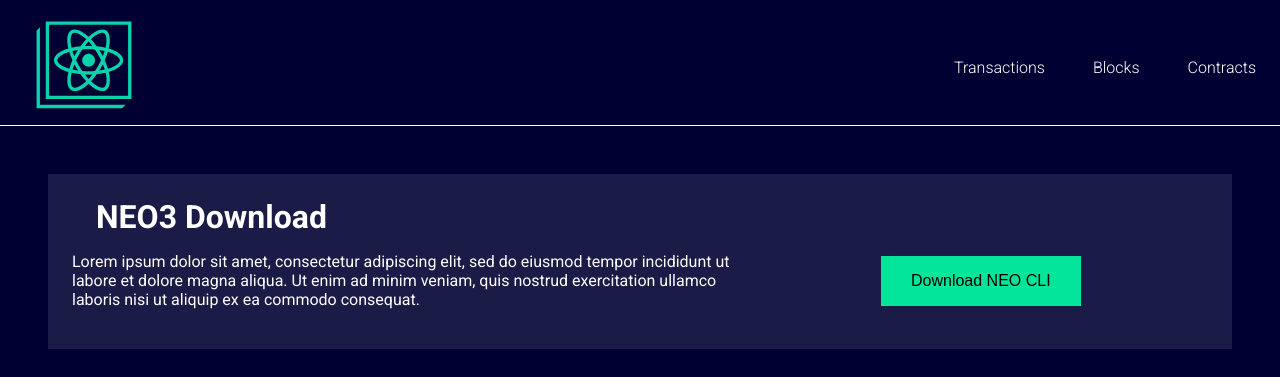
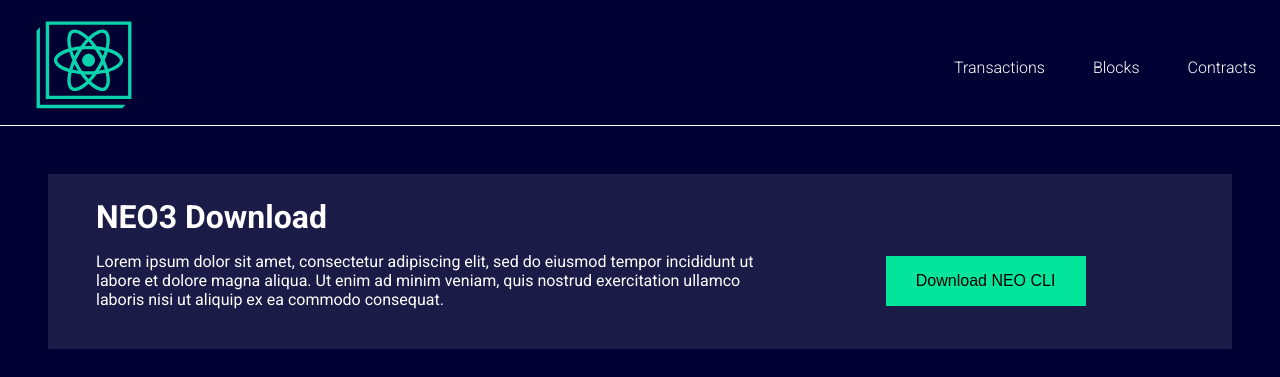
Before and after one commit to CityOfZion/neo3-preview, a React (Create React App) app: page / in a window 1280 px wide. Shown: the top 377 px of the page. Built offline with nearby package versions, Linux system fonts and the light colour scheme; no server answers.

Commit message:
Fixes minor style alignment issues

```diff
--- a/src/containers/LandingPage.css
+++ b/src/containers/LandingPage.css
@@ -2,6 +2,7 @@
   background-color: var(--secondary-blue);
   padding: 24px;
   margin: 24px;
+  margin-bottom: 48px;
 }
 
 #call-to-action-content {
@@ -12,6 +13,7 @@
 #call-to-action-content p {
   display: flex;
   flex: 0.6;
+  margin-left: 24px;
 }
 
 #call-to-action-button-container {
--- a/src/containers/LandingPage.js
+++ b/src/containers/LandingPage.js
@@ -68,7 +68,6 @@
       <div id="statistics-card-container">
         <Card value="25,036,425" detail="Total Transactions" />
         <Card value="25,036,425" detail="Total Transactions" />
-
         <Card value="25,036,425" detail="Total Transactions" />
         <Card value="25,036,425" detail="Total Transactions" />
       </div>
```
